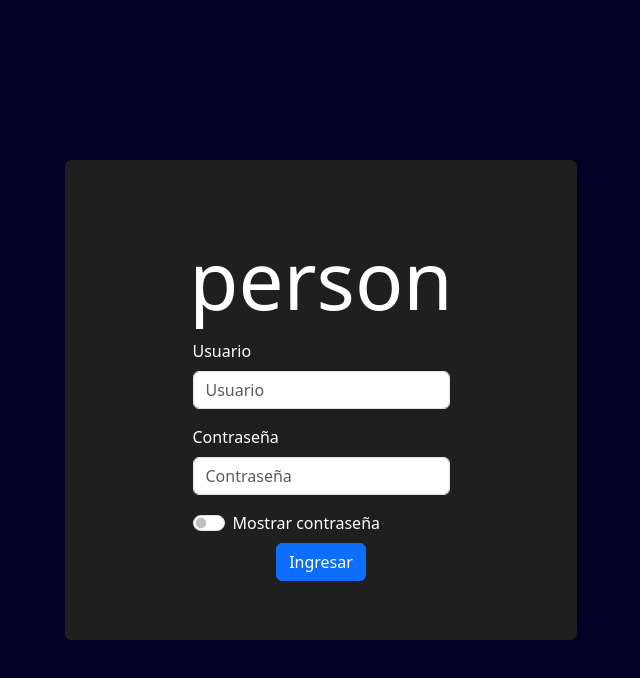
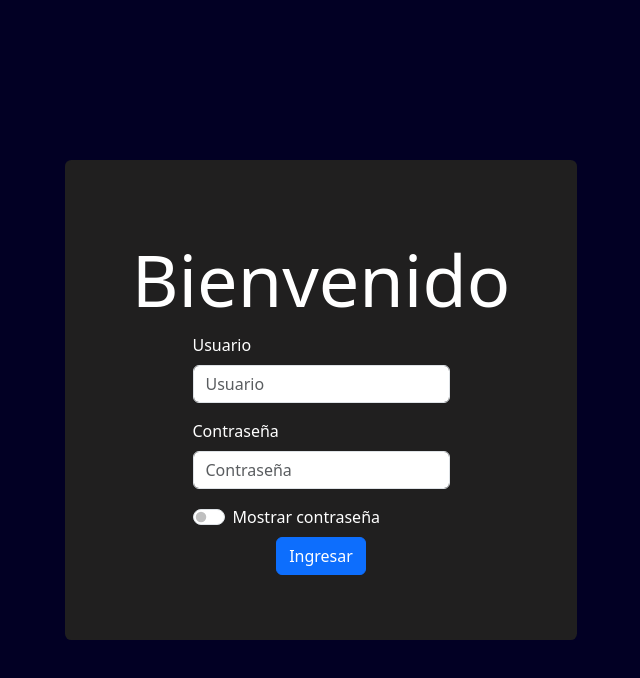
Before and after one commit to RamaFurtado/Dashboard, a React (Vite) app: page /login in a window 1280 px wide. Shown: the top 678 px of the page, without its empty margins (319-959 px from the left). Built offline with nearby package versions, Linux system fonts and the light colour scheme.

Commit message:
Pantalla Login

```diff
--- a/src/App.tsx
+++ b/src/App.tsx
@@ -15,7 +15,7 @@ function App() {
             <Box sx={{ display: 'flex' }}>
               <PersistentDrawerLeft />
               <Box component="main" sx={{ flexGrow: 1, p: 3 }}>
-                {/* Aquí iría el contenido principal */}
+                {}
               </Box>
             </Box>
           }
--- a/src/components/pages/Login/Login.tsx
+++ b/src/components/pages/Login/Login.tsx
@@ -8,16 +8,15 @@ const Login = () => {
   const navigate = useNavigate();
 
   const handleLogin = () => {
-    // Aquí puedes agregar la lógica de autenticación
-    // Si la autenticación es exitosa, navega a "/app"
+
     navigate('/app');
   };
 
   return (
     <div className={styles.containerLogin}>
       <div className={styles.containerForm}>
-        <span style={{ fontSize: '10vh' }} className="material-symbols-outlined">
-          person
+        <span style={{ fontSize: '9vh' }} className="material-symbols-outlined">
+          Bienvenido
         </span>
         <Form>
           <Form.Group className="mb-3" controlId="exampleForm.ControlInput1">
```
